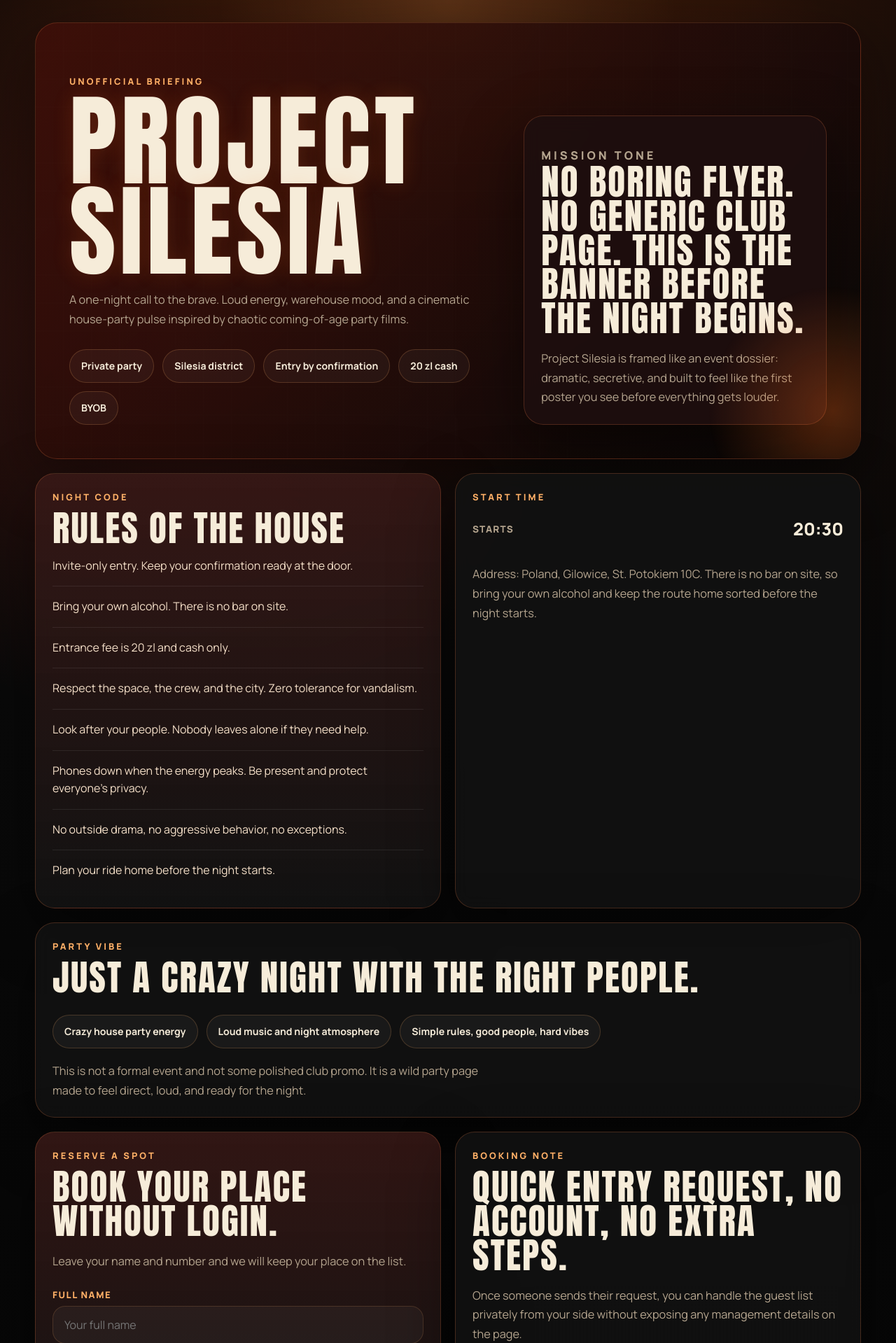
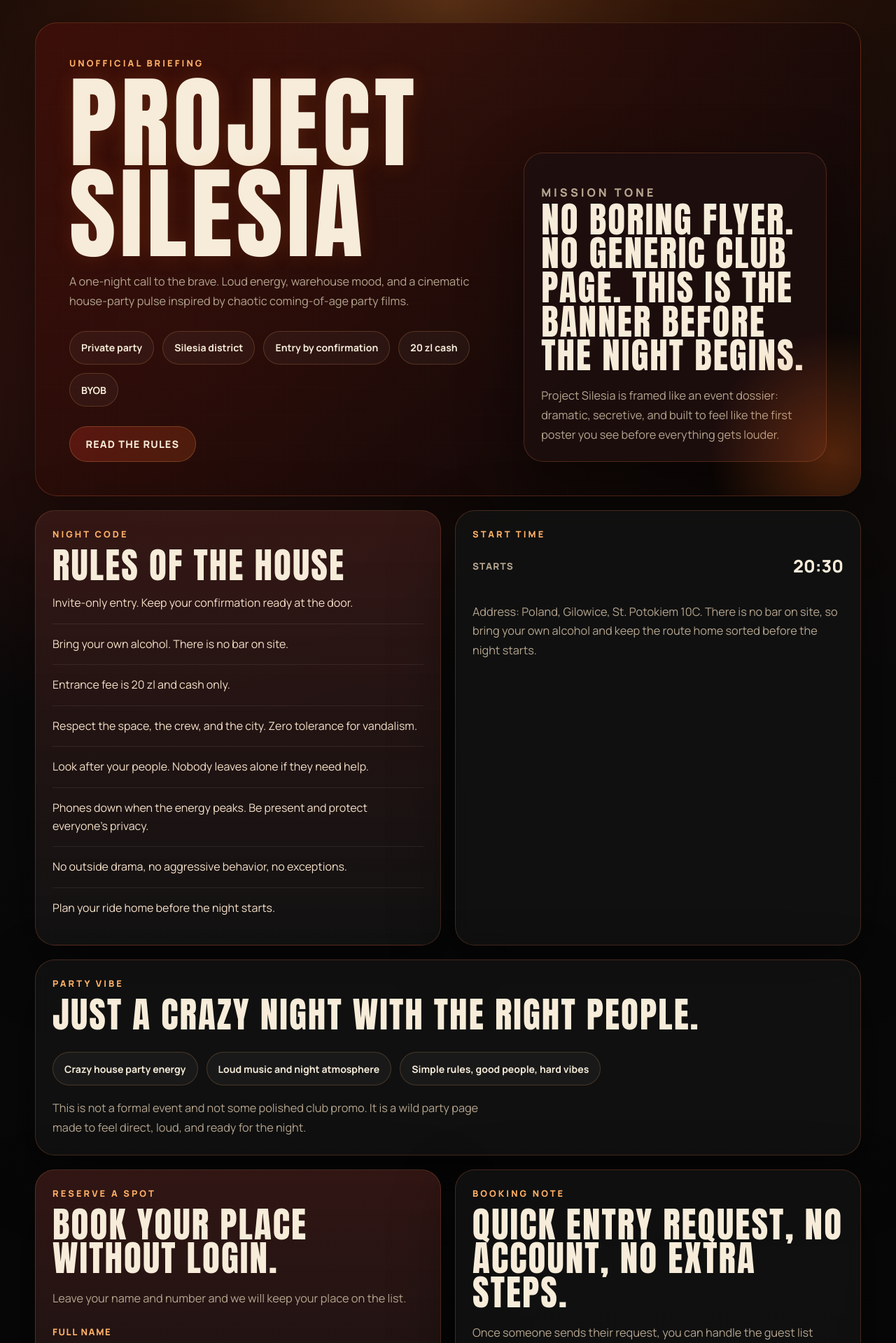
Before and after one commit to serikkalidaulet7-lab/UWork, a Django app: page / in a window 1280 px wide. Shown: the top 1919 px of the page at 70% size. Run offline with Django 5.2, Linux system fonts and the light colour scheme.

Commit message:
6 commit fn

```diff
--- a/UWork/base/static/base/style.css
+++ b/UWork/base/static/base/style.css
@@ -137,11 +137,40 @@ h2 {
 }
 
 .hero-tags,
-.signal-list {
+.signal-list,
+.hero-actions {
     display: flex;
     flex-wrap: wrap;
     gap: 0.75rem;
     margin-top: 1.75rem;
+}
+
+.hero-button {
+    display: inline-flex;
+    align-items: center;
+    justify-content: center;
+    min-height: 3.2rem;
+    padding: 0.9rem 1.4rem;
+    border: 1px solid rgba(255, 176, 103, 0.24);
+    border-radius: 999px;
+    background: linear-gradient(135deg, rgba(255, 61, 46, 0.22), rgba(255, 106, 26, 0.18));
+    color: var(--text);
+    font-size: 0.9rem;
+    font-weight: 800;
+    letter-spacing: 0.08em;
+    text-decoration: none;
+    text-transform: uppercase;
+    transition: transform 160ms ease, box-shadow 160ms ease, border-color 160ms ease;
+}
+
+.hero-button:hover {
+    transform: translateY(-1px);
+    border-color: rgba(255, 176, 103, 0.44);
+    box-shadow: 0 18px 40px rgba(255, 61, 46, 0.18);
+}
+
+.hero-button-secondary {
+    background: rgba(255, 255, 255, 0.05);
 }
 
 .booking-grid {
@@ -171,6 +200,10 @@ h2 {
 .hero-card {
     padding: 1.5rem;
     background: var(--panel-strong);
+}
+
+.rules-hero {
+    min-height: auto;
 }
 
 .hero-copy {
@@ -411,7 +444,8 @@ h2 {
     }
 
     .hero-tags span,
-    .signal-list span {
+    .signal-list span,
+    .hero-button {
         width: 100%;
         text-align: center;
         padding: 0.9rem 0.95rem;
--- a/UWork/base/templates/base/home.html
+++ b/UWork/base/templates/base/home.html
@@ -16,6 +16,9 @@
             <span>Entry by confirmation</span>
             <span>20 zl cash</span>
             <span>BYOB</span>
+        </div>
+        <div class="hero-actions">
+            <a href="{% url 'rules' %}" class="hero-button">Read the rules</a>
         </div>
     </div>
     <div class="hero-card">
--- a/UWork/base/urls.py
+++ b/UWork/base/urls.py
@@ -1,9 +1,10 @@
 from django.urls import path
 
-from .views import health, home
+from .views import health, home, rules
 
 
 urlpatterns = [
     path("health/", health, name="health"),
+    path("rules/", rules, name="rules"),
     path("", home, name="home"),
 ]
--- a/UWork/base/views.py
+++ b/UWork/base/views.py
@@ -5,8 +5,24 @@ from django.shortcuts import redirect, render
 from .forms import BookingReservationForm
 
 
+MAIN_RULES = [
+    "No illegal substances on the property.",
+    "Any fighting is strictly punishable and will end the night immediately.",
+    "Damaging furniture, walls, equipment, or anything else is strictly punishable.",
+    "Respect the hosts, the neighbors, and every guest in the house.",
+    "No aggressive behavior, threats, or starting drama.",
+    "Keep the location details private and do not invite extra people without approval.",
+    "If someone asks you to slow down or step back, respect it immediately.",
+    "Leave the space as clean as you found it and take your trash with you.",
+]
+
+
 def health(request):
     return HttpResponse("ok", content_type="text/plain")
+
+
+def rules(request):
+    return render(request, "base/rules.html", {"main_rules": MAIN_RULES})
 
 
 def home(request):
@@ -30,6 +46,7 @@ def home(request):
             "No outside drama, no aggressive behavior, no exceptions.",
             "Plan your ride home before the night starts.",
         ],
+        "main_rules": MAIN_RULES[:4],
         "start_time": "20:30",
         "signals": [
             "Crazy house party energy",
```
Also changed, not shown: UWork/base/templates/base/rules.html (added, +45 -0 lines).
